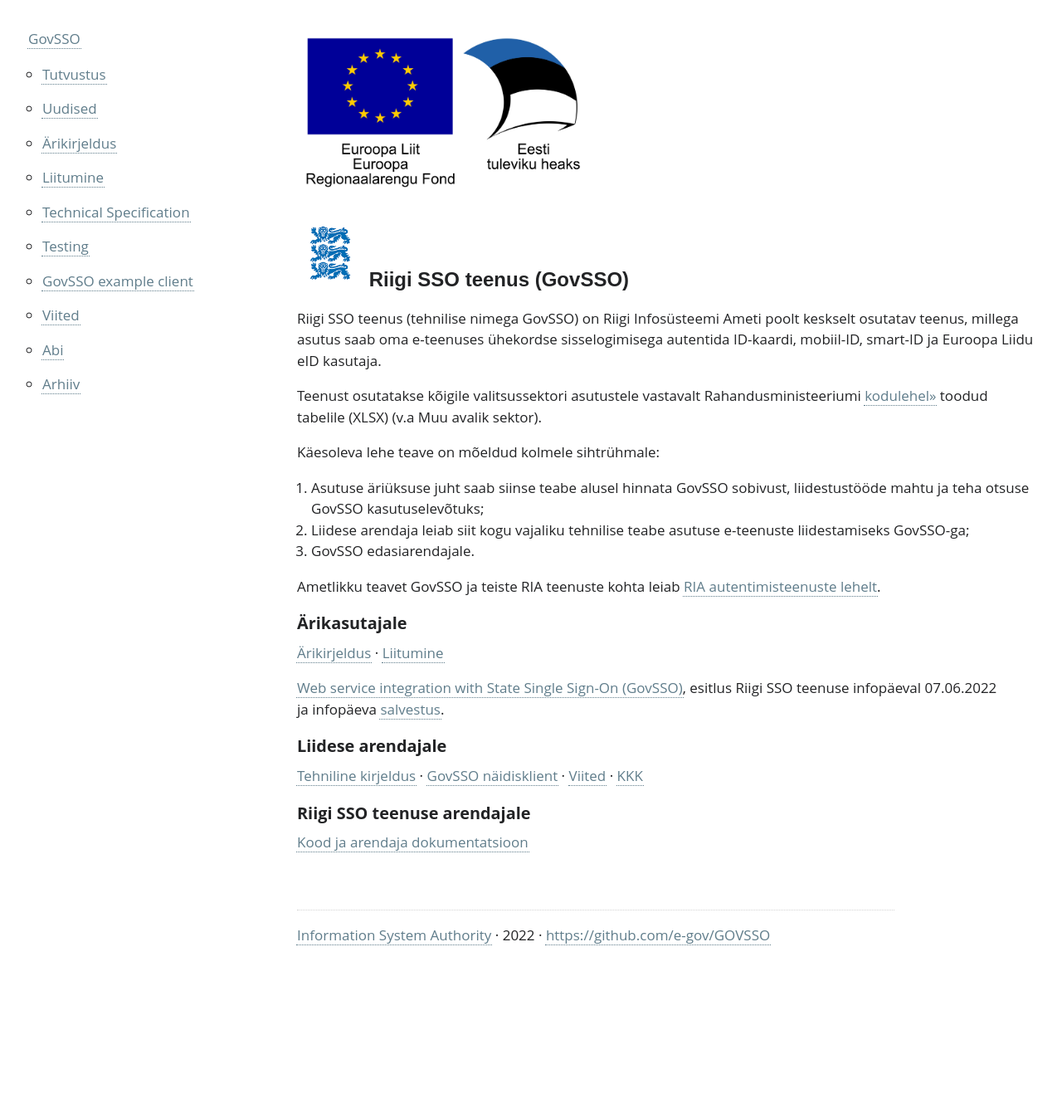
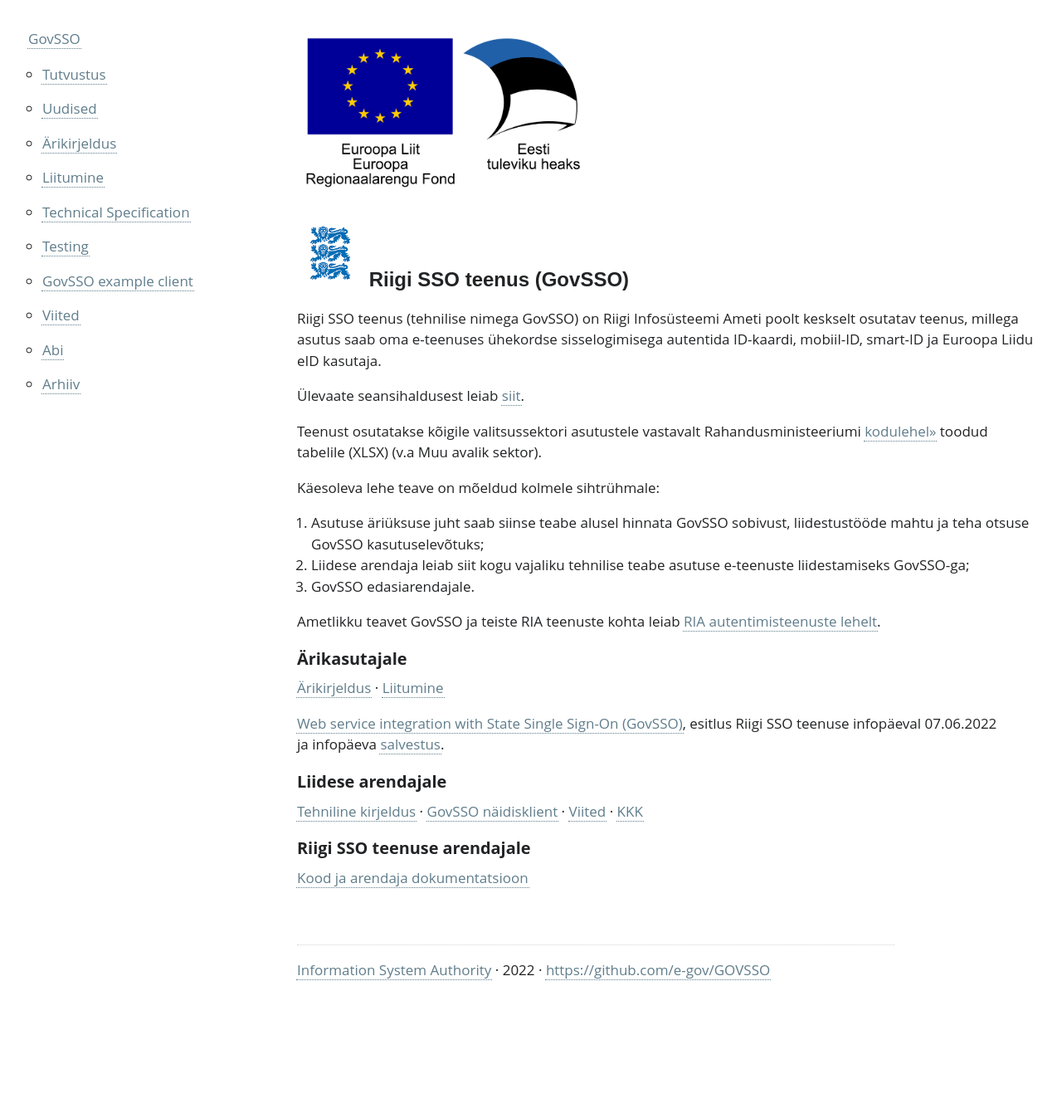
Before and after one commit to e-gov/GOVSSO, a Jekyll site: the page built from index.md, in a window 1280 px wide. Shown: the whole page at 83% size. Built offline with Jekyll 4.4.1, drawn with Linux system fonts in a browser that asks for light colours.

Commit message:
AUT-1466 Add reference to session management overview

```diff
--- a/index.md
+++ b/index.md
@@ -7,6 +7,8 @@ permalink: /
 # <img src='img/LOVID.png' style='width: 80px;'> Riigi SSO teenus (GovSSO)
 
 Riigi SSO teenus (tehnilise nimega GovSSO) on Riigi Infosüsteemi Ameti poolt keskselt osutatav teenus, millega asutus saab oma e-teenuses ühekordse sisselogimisega autentida ID-kaardi, mobiil-ID, smart-ID ja Euroopa Liidu eID kasutaja.
+
+Ülevaate seansihaldusest leiab [siit](https://www.id.ee/artikkel/autentimine-e-teenustes/).
 
 Teenust osutatakse kõigile valitsussektori asutustele vastavalt Rahandusministeeriumi [kodulehel»](https://www.fin.ee/riik-ja-omavalitsused-planeeringud/riigihaldus) toodud tabelile (XLSX) (v.a Muu avalik sektor).
 
```
Also changed, not shown: BusinessDescription.md (+2 -0 lines).
